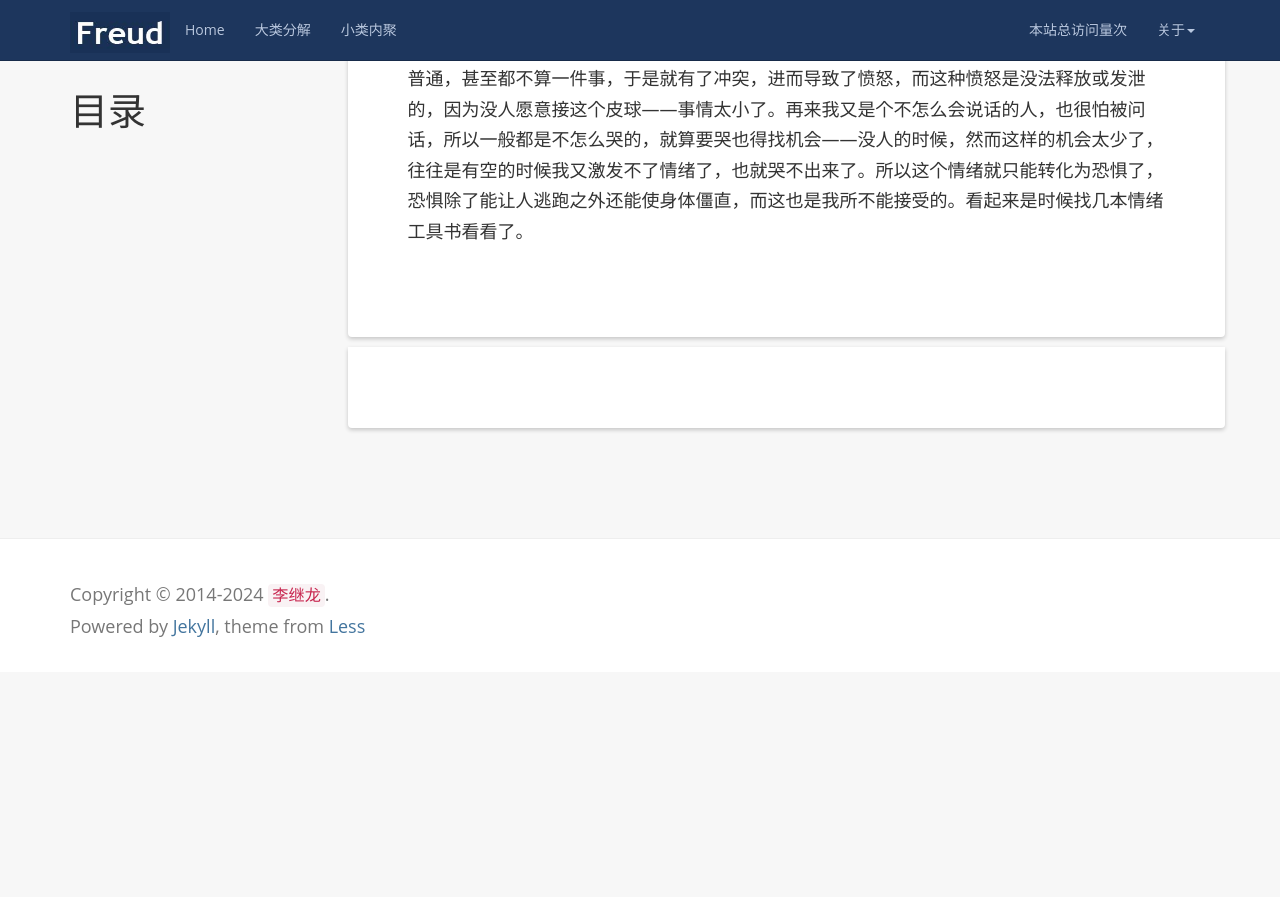
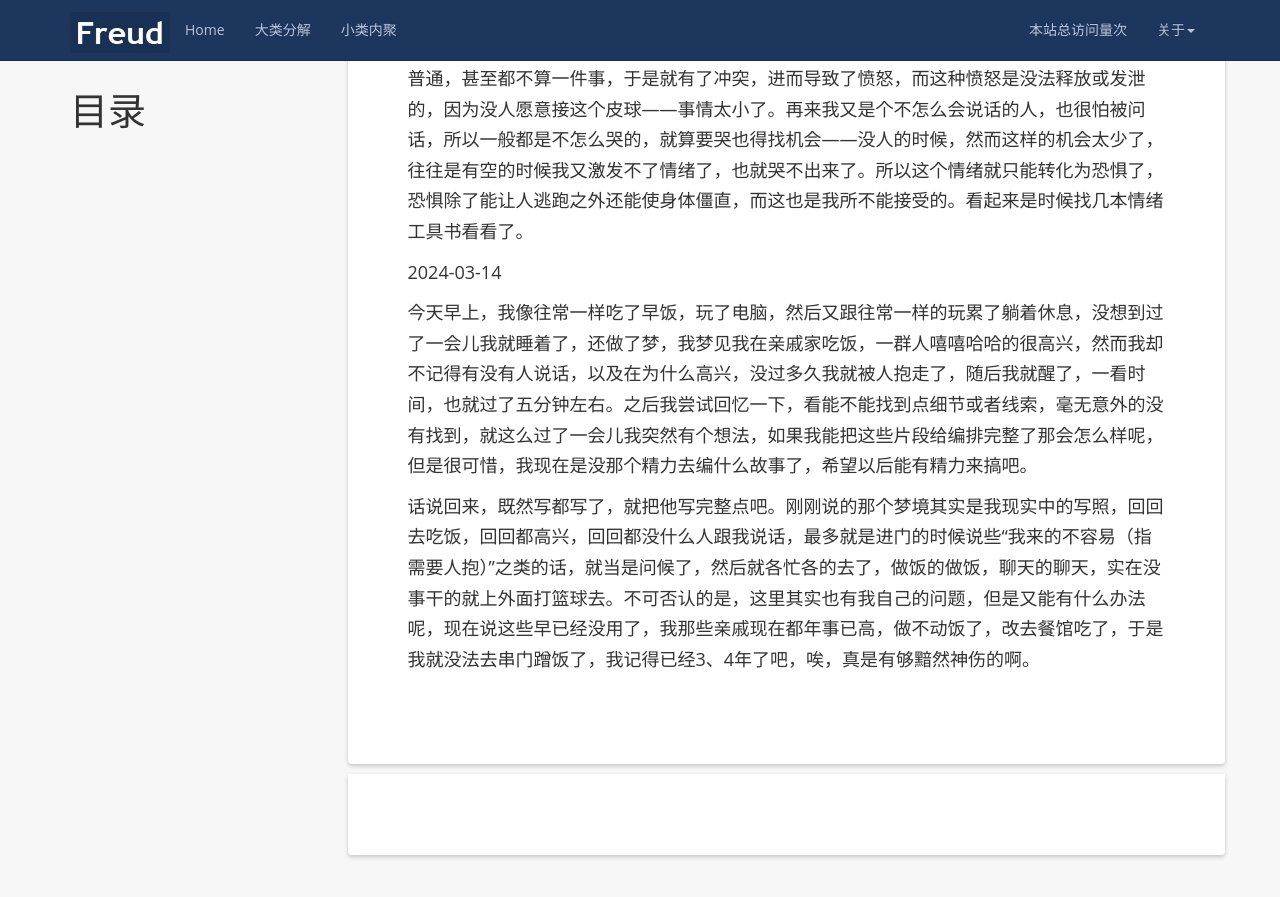
Before and after one commit to kljzndx/My-Blog, a Jekyll site: the page built from _posts/2016-07-03-my-notebook.md, in a window 1280 px wide and 900 px high, scrolled down 4248 px. Shown: the top 897 px of the window. Built offline with Jekyll 4.4.1, drawn with Linux system fonts in a browser that asks for light colours; nearby versions of some CDN libraries; comment, search, counter and statistics services are not loaded; before the commit the page ends 4920 px from its top, so only the background shows below that.

Commit message:
更新笔记

```diff
--- a/_posts/2016-07-03-my-notebook.md
+++ b/_posts/2016-07-03-my-notebook.md
@@ -74,3 +74,9 @@ tags: [随便写写]
 首先，什么情况下才需要逃跑呢，很简单，遇到不能抗衡的急性的威胁的时候，比方说有个老虎在后面追你。那么如果这个威胁能够抗衡呢，比方说两个人之间的肢体冲突，这时候你肯定是能打就打，“打”就是“进攻”，而愤怒的特征就是进攻。进攻和逃跑都有了，再来假设一下，如果这个威胁（或结果）你逃不了也攻不了呢，那你就只能是接受，除此之外别无他法，而这基本就是忧伤了
 
 想通了这个之后，我总算是知道为什么我的释放情绪的方法只有一个哭泣的原因了——哭个两滴眼泪就能让我舒服不少，原因就是我的生活中有诸多的不便，这些不便中的一部分在别人看来很普通，甚至都不算一件事，于是就有了冲突，进而导致了愤怒，而这种愤怒是没法释放或发泄的，因为没人愿意接这个皮球——事情太小了。再来我又是个不怎么会说话的人，也很怕被问话，所以一般都是不怎么哭的，就算要哭也得找机会——没人的时候，然而这样的机会太少了，往往是有空的时候我又激发不了情绪了，也就哭不出来了。所以这个情绪就只能转化为恐惧了，恐惧除了能让人逃跑之外还能使身体僵直，而这也是我所不能接受的。看起来是时候找几本情绪工具书看看了。
+
+2024-03-14
+
+今天早上，我像往常一样吃了早饭，玩了电脑，然后又跟往常一样的玩累了躺着休息，没想到过了一会儿我就睡着了，还做了梦，我梦见我在亲戚家吃饭，一群人嘻嘻哈哈的很高兴，然而我却不记得有没有人说话，以及在为什么高兴，没过多久我就被人抱走了，随后我就醒了，一看时间，也就过了五分钟左右。之后我尝试回忆一下，看能不能找到点细节或者线索，毫无意外的没有找到，就这么过了一会儿我突然有个想法，如果我能把这些片段给编排完整了那会怎么样呢，但是很可惜，我现在是没那个精力去编什么故事了，希望以后能有精力来搞吧。
+
+话说回来，既然写都写了，就把他写完整点吧。刚刚说的那个梦境其实是我现实中的写照，回回去吃饭，回回都高兴，回回都没什么人跟我说话，最多就是进门的时候说些“我来的不容易（指需要人抱）”之类的话，就当是问候了，然后就各忙各的去了，做饭的做饭，聊天的聊天，实在没事干的就上外面打篮球去。不可否认的是，这里其实也有我自己的问题，但是又能有什么办法呢，现在说这些早已经没用了，我那些亲戚现在都年事已高，做不动饭了，改去餐馆吃了，于是我就没法去串门蹭饭了，我记得已经3、4年了吧，唉，真是有够黯然神伤的啊。
```
